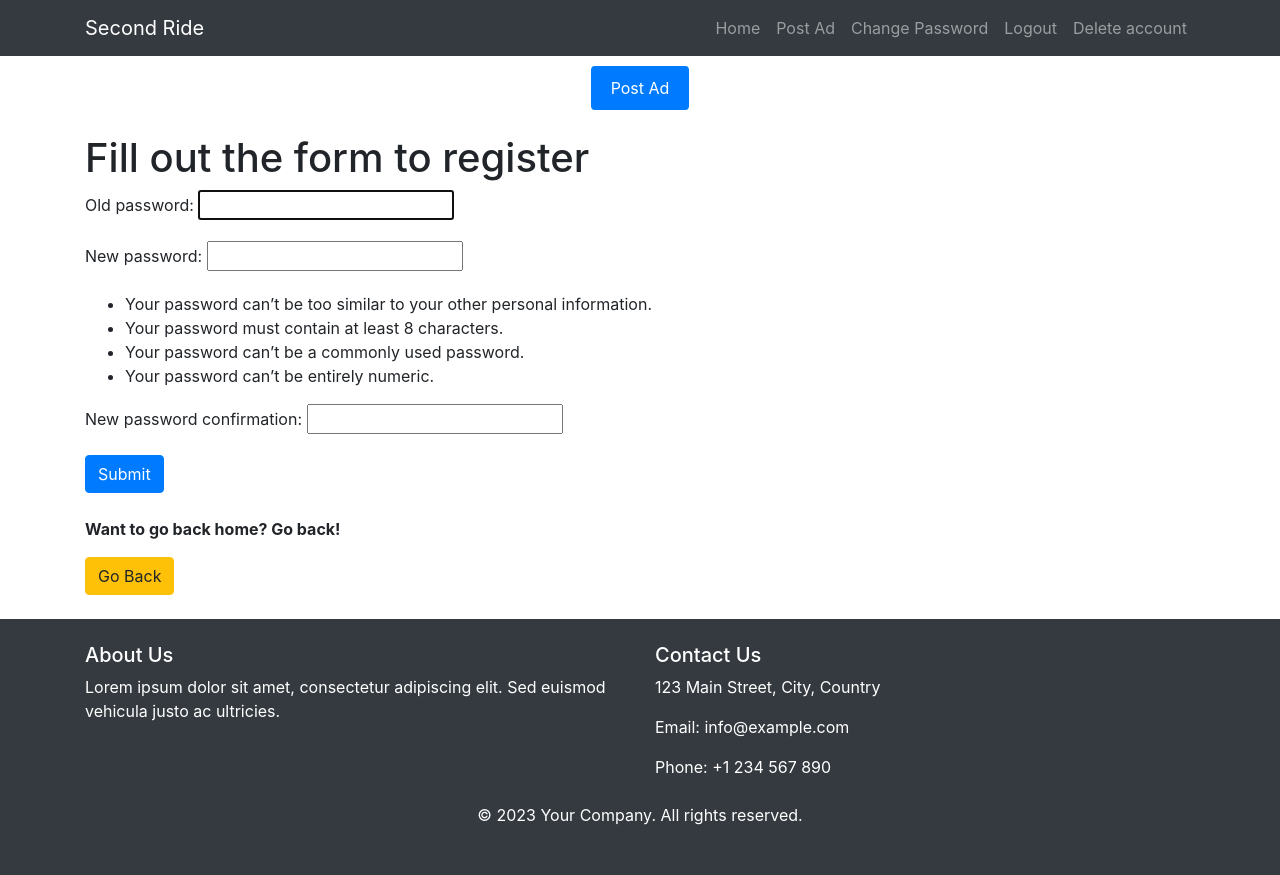
After one commit to awaisyasin/SecondRide, a Django app: page /password_change/ in a window 1280 px wide. The commit adds this page. Run offline with Django 4.2, Linux system fonts and the light colour scheme; a user stored in the database is signed in; some libraries are stand-ins or nearby versions.

Commit message:
added password change/reset and account delete functionality

```diff
--- a/Accounts/templates/Accounts/login.html
+++ b/Accounts/templates/Accounts/login.html
@@ -22,6 +22,8 @@
         </div>
         <input type="submit" value="Submit" class="btn btn-primary" style="margin-bottom: 24px;">
     </form>
+	<strong>Forgot your Password?</strong><p></p>
+	<a href="{% url 'password_reset' %}"><button  class="btn btn-warning" style="margin-bottom: 24px;">Reset Password</button></a><br>
 	<strong>Don't have an account? Create one!</strong><p></p>
 	<a href="{% url 'Accounts:register' %}"><button  class="btn btn-warning" style="margin-bottom: 24px;">Create account</button></a><br>
     <strong>Want to go back home? Go back!</strong><p></p>
--- a/Accounts/urls.py
+++ b/Accounts/urls.py
@@ -7,4 +7,5 @@ urlpatterns = [
     path("register/", views.RegisterView, name="register"),
     path("login/", views.LoginView, name="login"),
     path("logout/", views.LogoutView, name="logout"),
+    path("delete/", views.DeleteView, name="delete"),
 ]
--- a/Accounts/views.py
+++ b/Accounts/views.py
@@ -1,6 +1,7 @@
 from django.shortcuts import render, redirect
 from django.contrib.auth import login, logout, authenticate
 from .form import CustomUserCreationForm, CustomAuthenticationForm
+from django.contrib import messages
 
 # Create your views here.
 def RegisterView(request):
@@ -34,3 +35,8 @@ def LoginView(request):
 def LogoutView(request):
     logout(request)
     return redirect("Ads:home")
+
+def DeleteView(request):
+    request.user.delete()
+    messages.success(request, 'Your account has been deleted Successfully!')
+    return redirect("Accounts:register")
--- a/Ads/templates/Ads/adDetail.html
+++ b/Ads/templates/Ads/adDetail.html
@@ -16,5 +16,5 @@
 		<p class="card-text"><small class="text-body-secondary">{{ ad.published_at }}</small></p>
 	</div>
 </div>
-<a href="{% url 'Ads:home' %}"><button  class="btn btn-warning" style="margin-bottom: 24px;">Go Back</button></a>
+<a href="{% url 'Ads:home' %}"><button class="btn btn-warning" style="margin-bottom: 24px;">Go Back</button></a>
 {% endblock %}
--- a/Ads/templates/Ads/base.html
+++ b/Ads/templates/Ads/base.html
@@ -44,7 +44,13 @@
 							{% endif %}
 							{% if user.is_authenticated %}
 							<li class="nav-item">
+								<a class="nav-link" href="{% url 'password_change' %}">Change Password</a>
+							</li>
+							<li class="nav-item">
 								<a class="nav-link" href="{% url 'Accounts:logout' %}">Logout</a>
+							</li>
+							<li class="nav-item">
+								<a class="nav-link" href="{% url 'Accounts:delete' %}">Delete account</a>
 							</li>
 							{% endif %}
 						</ul>
--- a/Ads/templates/Ads/form.html
+++ b/Ads/templates/Ads/form.html
@@ -30,6 +30,7 @@
     </div>
     <input type="submit" value="Submit" class="btn btn-primary" style="margin-bottom: 24px;">
 </form>
-	<strong>Want to go back home? Go back!</strong><p></p>
-	<a href="{% url 'Ads:home' %}"><button  class="btn btn-warning" style="margin-bottom: 24px;">Go Back</button></a>
+<strong>Want to go back home? Go back!</strong>
+<p></p>
+<a href="{% url 'Ads:home' %}"><button class="btn btn-warning" style="margin-bottom: 24px;">Go Back</button></a>
 {% endblock %}
--- a/core/urls.py
+++ b/core/urls.py
@@ -16,9 +16,21 @@ Including another URLconf
 """
 from django.contrib import admin
 from django.urls import path, include
+from django.contrib.auth import views as auth_views
 
 urlpatterns = [
     path("admin/", admin.site.urls),
     path("", include("Ads.urls")),
+
+    #Password_Change
+    path("password_change/", auth_views.PasswordChangeView.as_view(), name="password_change"),
+    path("password_change/done/", auth_views.PasswordChangeDoneView.as_view(), name="password_change_done"),
+
+    #Password_Reset
+    path("password_reset/", auth_views.PasswordResetView.as_view(), name="password_reset"),
+    path("password_reset/done/", auth_views.PasswordResetDoneView.as_view(), name="password_reset_done"),
+    path("reset/<uidb64>/<token>/", auth_views.PasswordResetConfirmView.as_view(), name="password_reset_confirm"),
+    path("reset/done/", auth_views.PasswordResetCompleteView.as_view(), name="password_reset_complete"),
+
     path("accounts/", include("Accounts.urls")),
 ]
--- /dev/null
+++ b/templates/registration/password_change_done.html
@@ -0,0 +1,6 @@
+{% extends "Ads/base.html" %}
+
+{% block content %}
+	<h1>Your Password has been changed.</h1>
+	<a href="{% url 'Ads:home' %}"><button  class="btn btn-warning" style="margin-bottom: 24px;">Go Back Home</button></a>
+{% endblock %}
--- /dev/null
+++ b/templates/registration/password_change_form.html
@@ -0,0 +1,12 @@
+{% extends "Ads/base.html" %}
+
+{% block content %}
+	<h1>Fill out the form to register</h1>
+    <form method="POST" class="form">
+        {% csrf_token %}
+        {{ form.as_p }}
+        <input type="submit" value="Submit" class="btn btn-primary" style="margin-bottom: 24px;">
+    </form>
+    <strong>Want to go back home? Go back!</strong><p></p>
+	<a href="{% url 'Ads:home' %}"><button  class="btn btn-warning" style="margin-bottom: 24px;">Go Back</button></a>
+{% endblock %}
--- /dev/null
+++ b/templates/registration/password_reset_done.html
@@ -0,0 +1,5 @@
+{% extends "Accounts/base.html" %}
+
+{% block content %}
+	<h3>Kindly chek your inbox. Email has been sent to you with instructions</h3>
+{% endblock %}
```
Also changed, not shown: Ads/templates/Ads/home.html (+8 -3 lines), core/settings.py (+6 -1 lines), templates/registration/password_reset_complete.html (added, +8 -0 lines), templates/registration/password_reset_confirm.html (added, +10 -0 lines), templates/registration/password_reset_form.html (added, +10 -0 lines), db.sqlite3. Lines whose indentation alone changed are shown as unchanged.
